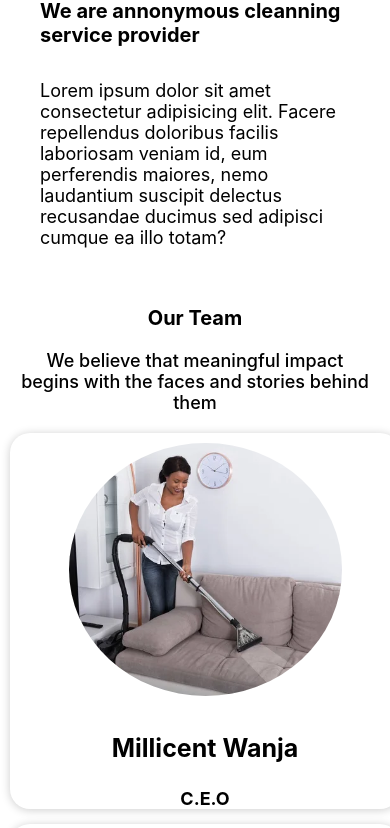
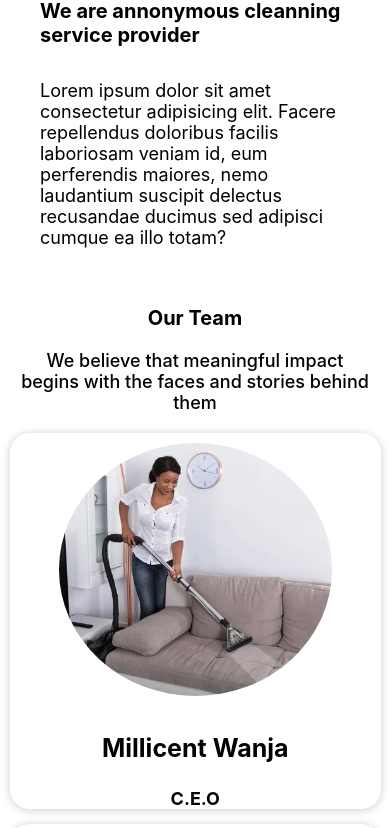
Before and after one commit to Alexkimathi/cleaning-services, a React (Create React App) app: page / in a window 390 px wide. Shown: the part 1413-2241 px from the top of the page. Built offline with nearby package versions, Linux system fonts and the light colour scheme.

Commit message:
first commit

```diff
--- a/src/Components/Team/team.css
+++ b/src/Components/Team/team.css
@@ -59,7 +59,7 @@
   .card-contents {
 
     display:block;
-    width: 100%;
+    width: 95%;
     box-shadow: 0 .1rem 1rem 0 rgba(0, 0, 0, 0.2);
 
   }
```
